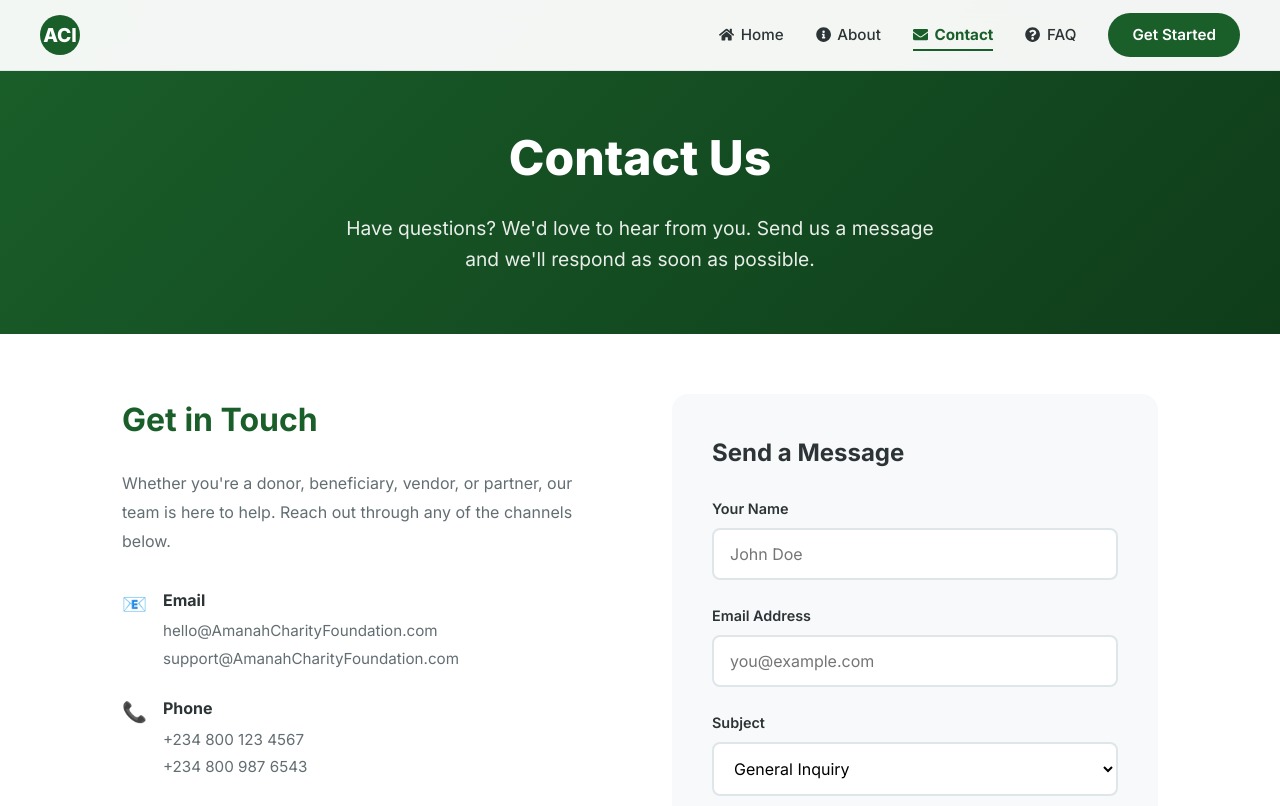
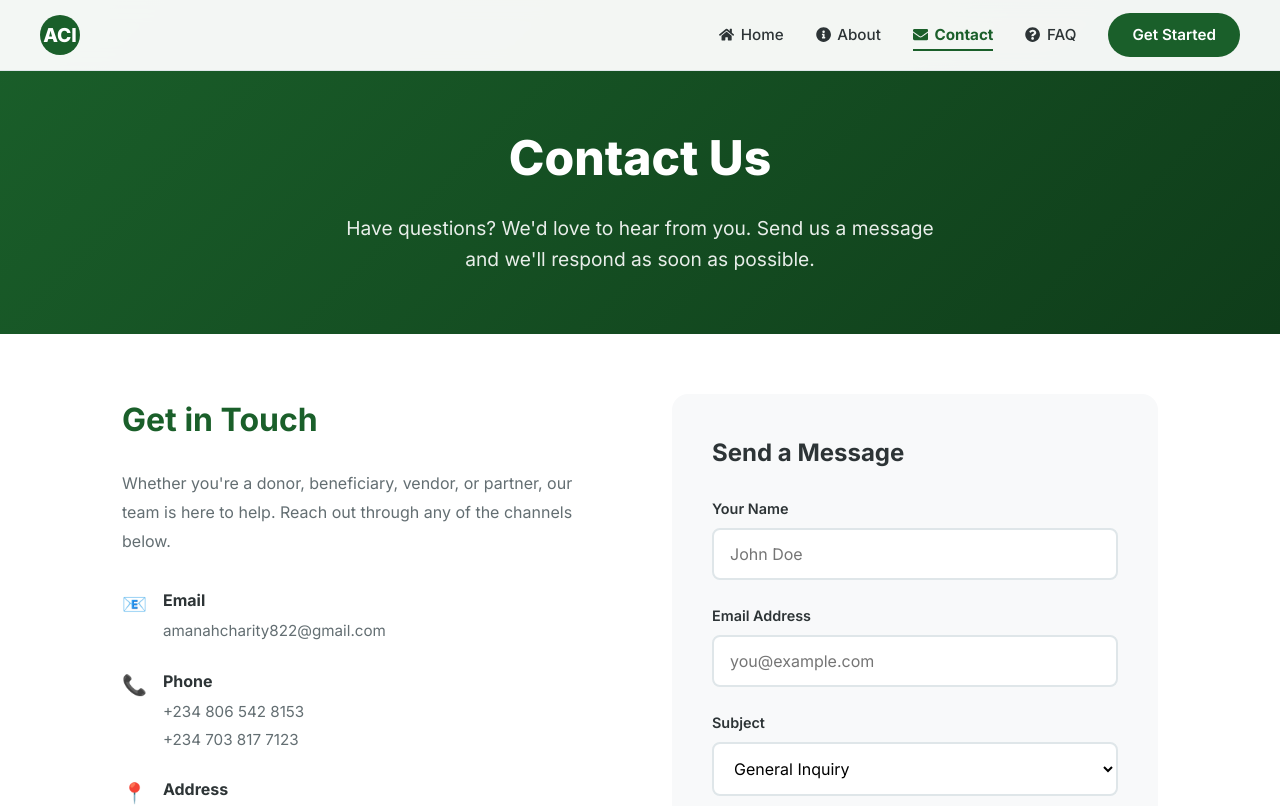
Before and after one commit to Weirdinho/BarakahGo, a React (Create React App) app in the folder frontend/: page /contact in a window 1280 px wide. Shown: the top 806 px of the page. Built offline with nearby package versions, Linux system fonts and the light colour scheme.

Commit message:
modified:   frontend/src/pages/Contact.jsx

```diff
--- a/frontend/src/pages/Contact.jsx
+++ b/frontend/src/pages/Contact.jsx
@@ -193,8 +193,7 @@ const Contact = () => {
             <span className="icon">📧</span>
             <div>
               <h4>Email</h4>
-              <p>hello@AmanahCharityFoundation.com</p>
-              <p>support@AmanahCharityFoundation.com</p>
+              <p>amanahcharity822@gmail.com</p>
             </div>
           </div>
 
@@ -202,8 +201,8 @@ const Contact = () => {
             <span className="icon">📞</span>
             <div>
               <h4>Phone</h4>
-              <p>+234 800 123 4567</p>
-              <p>+234 800 987 6543</p>
+              <p>+234 806 542 8153</p>
+              <p>+234 703 817 7123</p>
             </div>
           </div>
 
```
